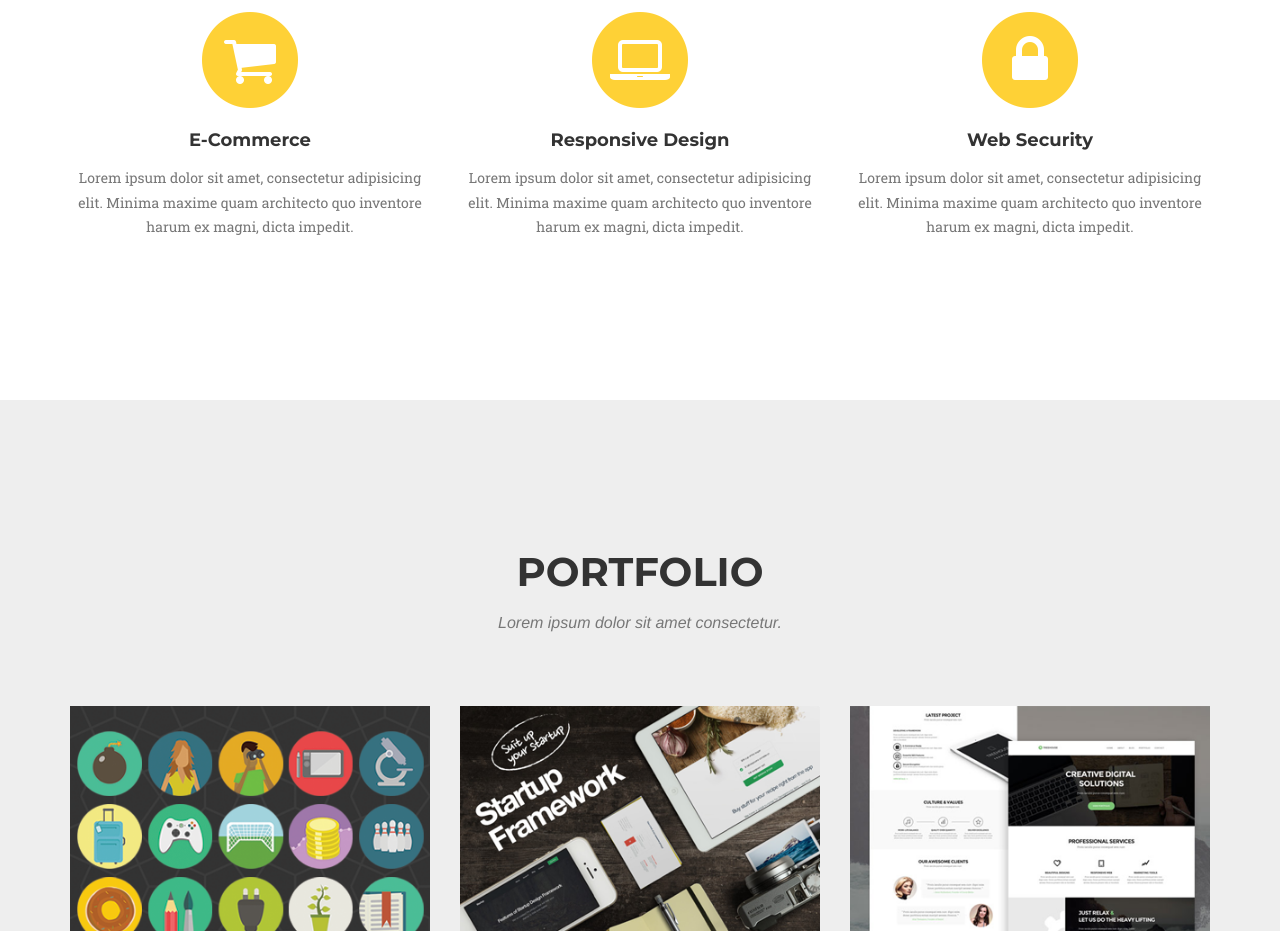
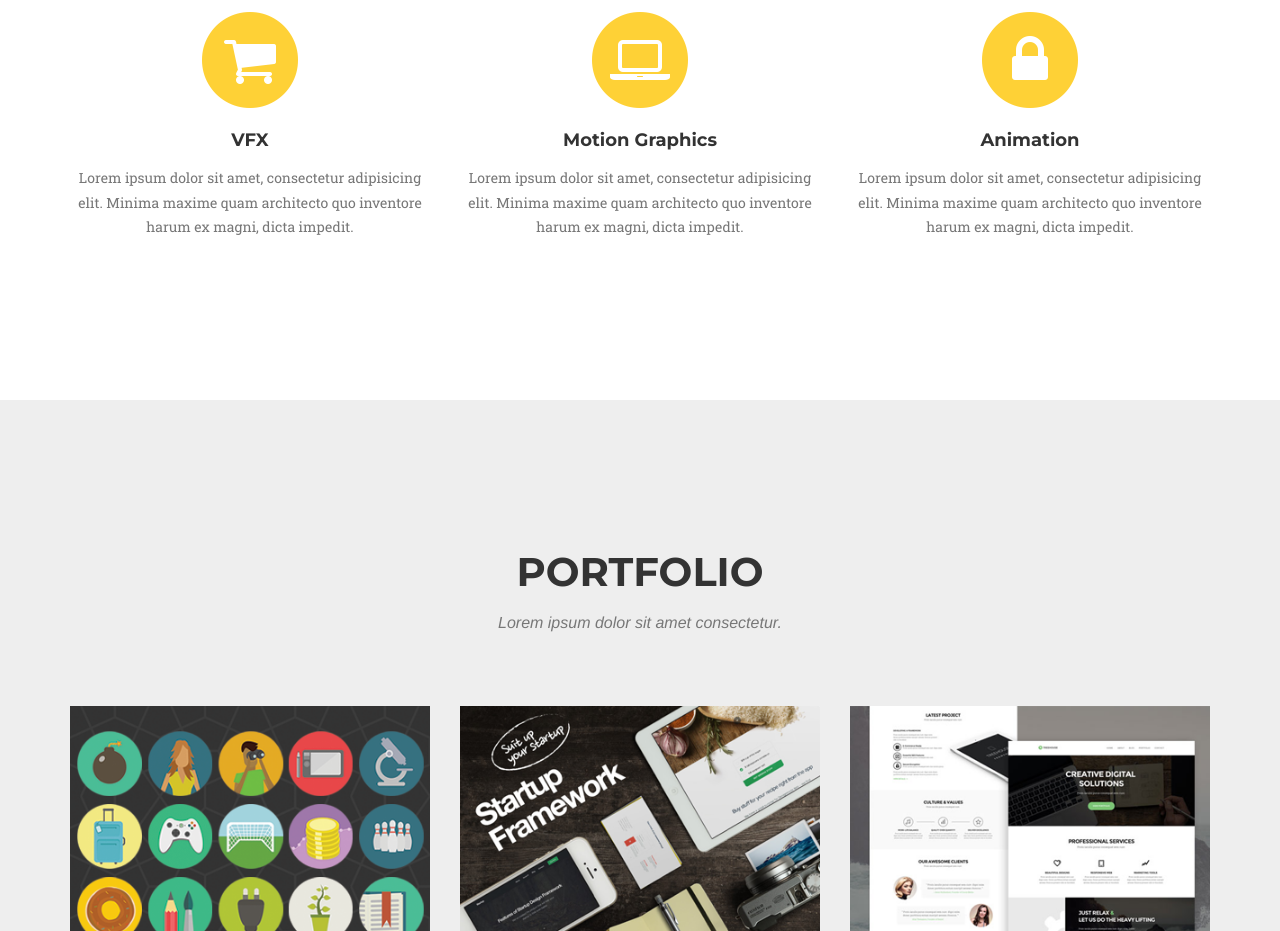
Before and after one commit to lucidreels/lucidreels, a website: page index.html in a window 1280 px wide. Shown: the part 1060-1991 px from the top of the page. Drawn offline with nearby package versions, Linux system fonts and the light colour scheme; a web font is replaced by a local one.

Commit message:
Update index.html

```diff
--- a/index.html
+++ b/index.html
@@ -100,7 +100,7 @@
                         <i class="fa fa-circle fa-stack-2x text-primary"></i>
                         <i class="fa fa-shopping-cart fa-stack-1x fa-inverse"></i>
                     </span>
-                    <h4 class="service-heading">E-Commerce</h4>
+                    <h4 class="service-heading">VFX</h4>
                     <p class="text-muted">Lorem ipsum dolor sit amet, consectetur adipisicing elit. Minima maxime quam architecto quo inventore harum ex magni, dicta impedit.</p>
                 </div>
                 <div class="col-md-4">
@@ -108,7 +108,7 @@
                         <i class="fa fa-circle fa-stack-2x text-primary"></i>
                         <i class="fa fa-laptop fa-stack-1x fa-inverse"></i>
                     </span>
-                    <h4 class="service-heading">Responsive Design</h4>
+                    <h4 class="service-heading">Motion Graphics</h4>
                     <p class="text-muted">Lorem ipsum dolor sit amet, consectetur adipisicing elit. Minima maxime quam architecto quo inventore harum ex magni, dicta impedit.</p>
                 </div>
                 <div class="col-md-4">
@@ -116,7 +116,7 @@
                         <i class="fa fa-circle fa-stack-2x text-primary"></i>
                         <i class="fa fa-lock fa-stack-1x fa-inverse"></i>
                     </span>
-                    <h4 class="service-heading">Web Security</h4>
+                    <h4 class="service-heading">Animation</h4>
                     <p class="text-muted">Lorem ipsum dolor sit amet, consectetur adipisicing elit. Minima maxime quam architecto quo inventore harum ex magni, dicta impedit.</p>
                 </div>
             </div>
```
